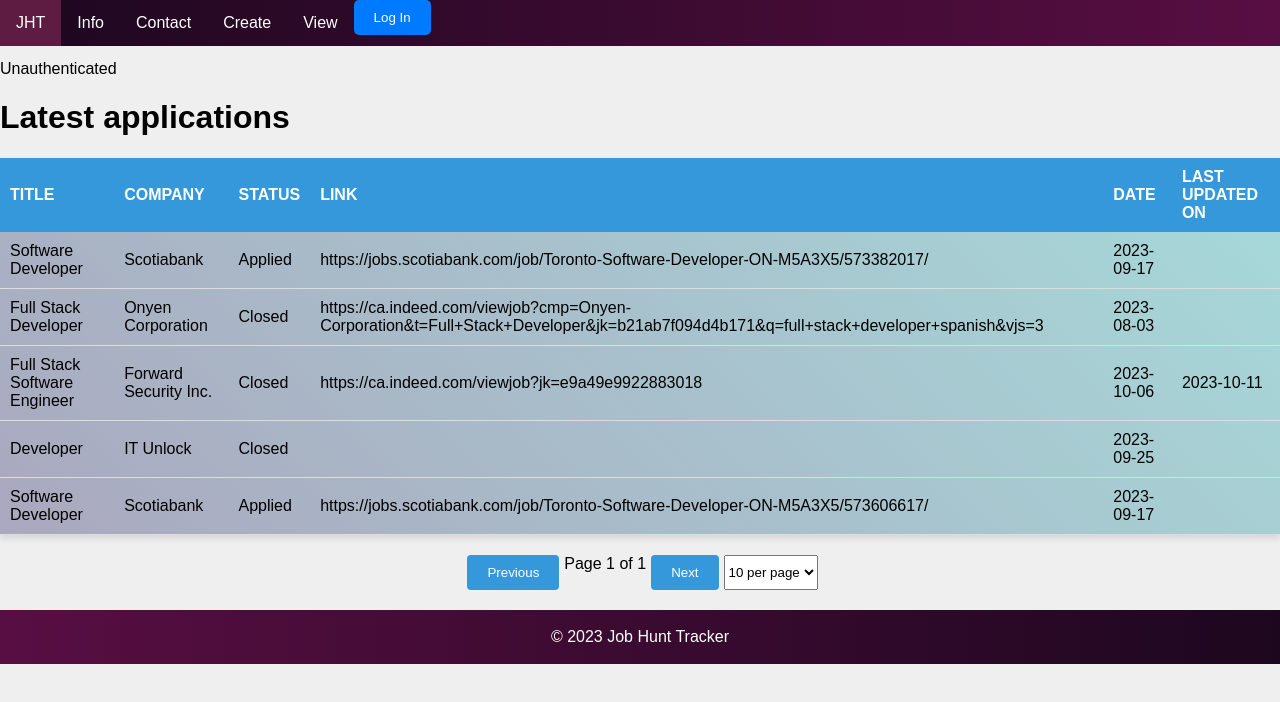
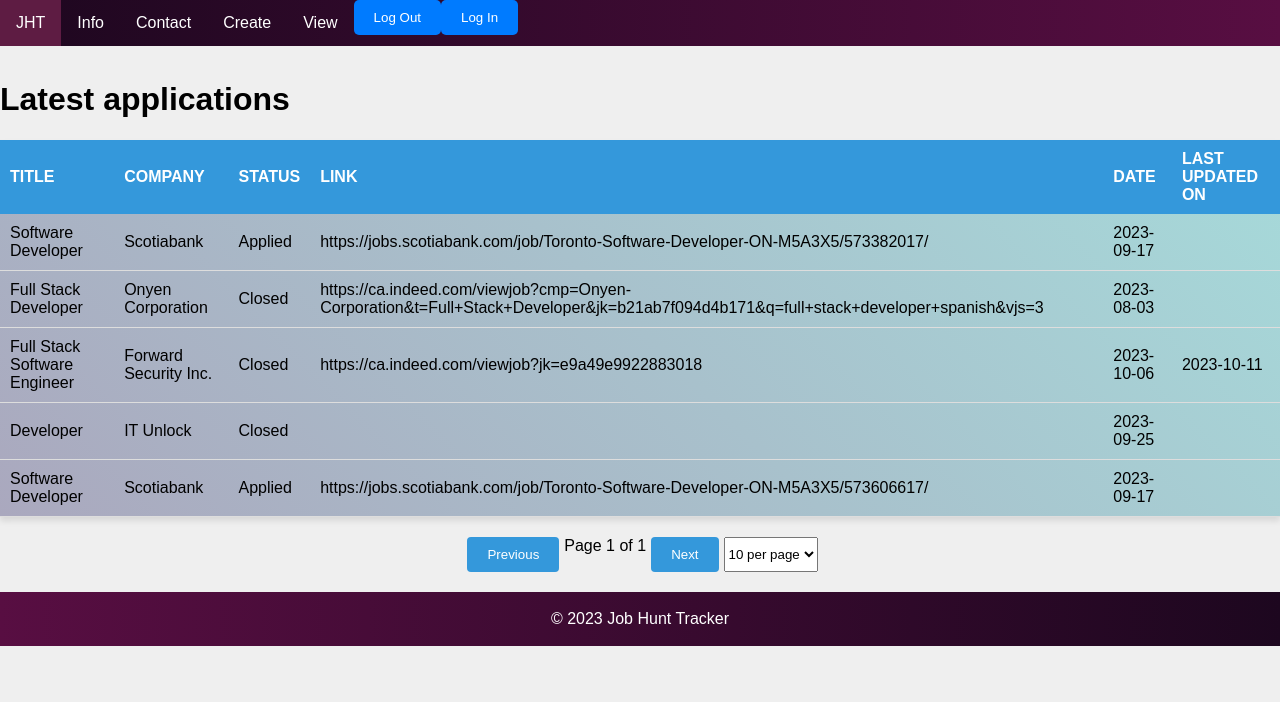
Before and after one commit to teban004/job-hunt-tracker, a React (Create React App) app: page /job-hunt-tracker/home in a window 1280 px wide. Shown: the top 702 px of the page. Built offline with nearby package versions, Linux system fonts and the light colour scheme.

Commit message:
fixed redirect URLs

```diff
--- a/src/App.js
+++ b/src/App.js
@@ -11,7 +11,7 @@ function App() {
             domain="dev-szzarm85ogqj8spk.us.auth0.com"
             clientId="a0VrBxIJmSHUcreTLRYs4FESLHYQTfIR"
             authorizationParams={{
-            redirect_uri: window.location.origin
+            redirect_uri: "http://localhost:3000/job-hunt-tracker"
             }}
         >
             <Router basename="/job-hunt-tracker">
--- a/src/Components/NavbarMenu.js
+++ b/src/Components/NavbarMenu.js
@@ -43,9 +43,9 @@ const NavbarMenu = () => {
           <div>
             <span>{user.name}</span>
             <span>{user.email}</span>
-            <LogoutButton />
           </div>
         )}
+            <LogoutButton />
         {!isAuthenticated && (<LoginButton />)}
       </div>
     </div>
--- a/src/Components/logout.js
+++ b/src/Components/logout.js
@@ -5,7 +5,7 @@ const LogoutButton = () => {
   const { logout } = useAuth0();
 
   return (
-    <button onClick={() => logout({ logoutParams: { returnTo: window.location.origin } })}>
+    <button onClick={() => logout({ logoutParams: { returnTo: "http://localhost:3000/job-hunt-tracker" } })}>
       Log Out
     </button>
   );
--- a/src/Components/profile.js
+++ b/src/Components/profile.js
@@ -1,5 +1,4 @@
 import { useAuth0 } from "@auth0/auth0-react";
-import React from "react";
 
 const Profile = () => {
     const { user, isAuthenticated, isLoading } = useAuth0();
@@ -17,7 +16,7 @@ const Profile = () => {
         );
     }
     else {
-        return <>Unauthenticated</>;
+        return <></>;
     }
 };
 
```
